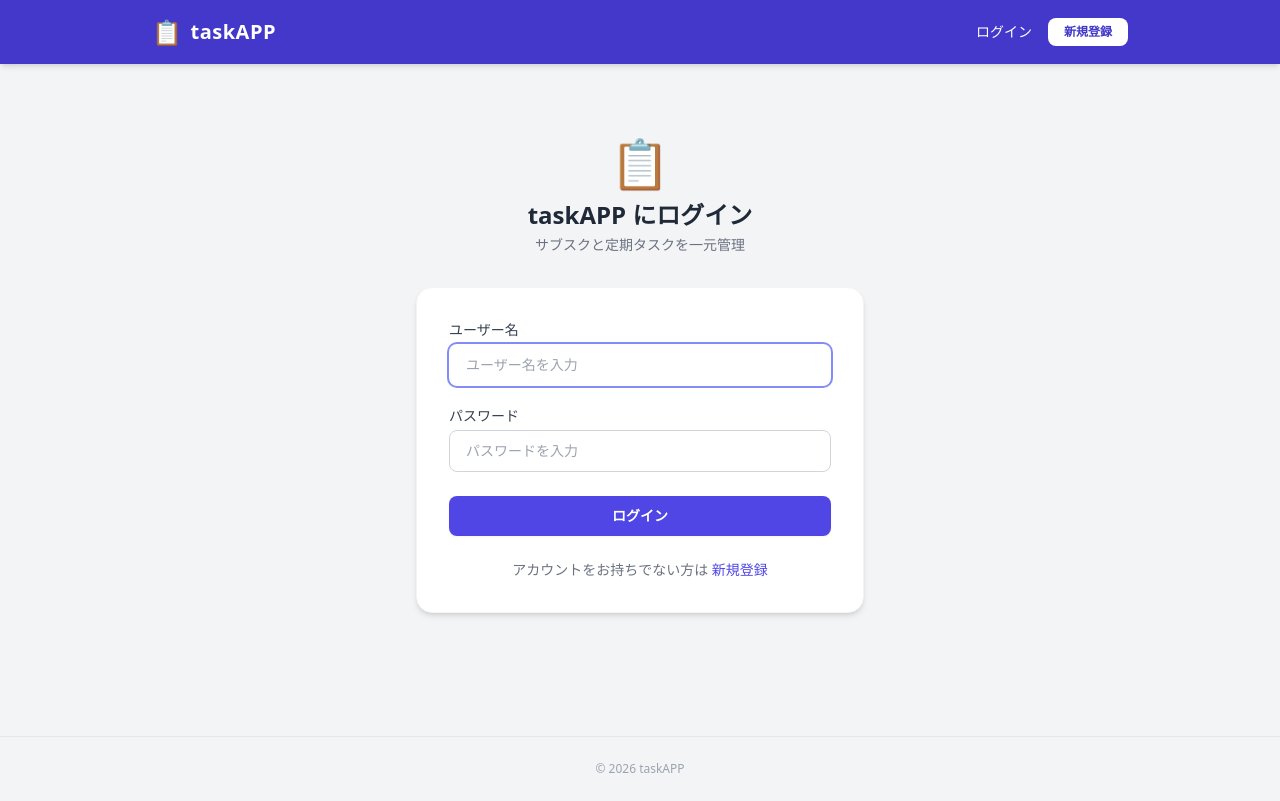
After one commit to RyosukeUemura/taskAPP, a Django app: page /accounts/login/ in a window 1280 px wide. The commit adds this page. Run offline with Django 5.2, Linux system fonts and the light colour scheme; some libraries are stand-ins or nearby versions.

Commit message:
feat(accounts): ユーザー認証機能とデータ分離を実装
- apps/accounts を新設（signup/login/logout ビュー）
- Subscription・RecurringTask に user FK を追加（null=True で安全移行）
- データマイグレーション: 既存レコードをスーパーユーザーに紐付け
- @login_required でダッシュボード・complete_task を保護
- 各ビューをログインユーザーのデータのみ返すよう修正
- base.html ヘッダーにログイン状態・ログアウトボタンを追加
- login/signup テンプレートを Tailwind CSS でデザイン
- LOGIN_URL / LOGIN_REDIRECT_URL / LOGOUT_REDIRECT_URL を設定

Co-Authored-By: Claude Sonnet 4.6 <noreply@anthropic.com>

```diff
--- /dev/null
+++ b/backend/apps/accounts/urls.py
@@ -0,0 +1,20 @@
+from django.contrib.auth import views as auth_views
+from django.urls import path
+
+from . import views
+
+app_name = "accounts"
+
+urlpatterns = [
+    path(
+        "login/",
+        auth_views.LoginView.as_view(template_name="accounts/login.html"),
+        name="login",
+    ),
+    path(
+        "logout/",
+        auth_views.LogoutView.as_view(),
+        name="logout",
+    ),
+    path("signup/", views.signup, name="signup"),
+]
--- a/backend/config/urls.py
+++ b/backend/config/urls.py
@@ -20,5 +20,6 @@ from django.urls import include, path
 
 urlpatterns = [
     path("admin/", admin.site.urls),
+    path("accounts/", include("apps.accounts.urls")),
     path("", include("apps.tracker.urls")),
 ]
--- /dev/null
+++ b/backend/templates/accounts/login.html
@@ -0,0 +1,82 @@
+{% extends "base.html" %}
+
+{% block title %}ログイン — taskAPP{% endblock %}
+
+{% block content %}
+<div class="min-h-[70vh] flex items-center justify-center">
+  <div class="w-full max-w-md">
+
+    <!-- カードヘッダー -->
+    <div class="text-center mb-8">
+      <span class="text-5xl">📋</span>
+      <h1 class="text-2xl font-bold text-gray-800 mt-3">taskAPP にログイン</h1>
+      <p class="text-sm text-gray-500 mt-1">サブスクと定期タスクを一元管理</p>
+    </div>
+
+    <!-- フォームカード -->
+    <div class="bg-white rounded-2xl shadow-md border border-gray-100 px-8 py-8">
+
+      {% if form.errors %}
+      <div class="bg-red-50 border border-red-200 text-red-700 text-sm rounded-lg px-4 py-3 mb-6">
+        ユーザー名またはパスワードが正しくありません。
+      </div>
+      {% endif %}
+
+      <form method="POST" novalidate>
+        {% csrf_token %}
+        <input type="hidden" name="next" value="{{ next }}" />
+
+        <!-- ユーザー名 -->
+        <div class="mb-5">
+          <label for="id_username" class="block text-sm font-medium text-gray-700 mb-1">
+            ユーザー名
+          </label>
+          <input
+            type="text"
+            id="id_username"
+            name="username"
+            autofocus
+            autocomplete="username"
+            required
+            class="w-full border border-gray-300 rounded-lg px-4 py-2.5 text-sm focus:outline-none focus:ring-2 focus:ring-indigo-400 focus:border-transparent transition"
+            placeholder="ユーザー名を入力"
+          />
+        </div>
+
+        <!-- パスワード -->
+        <div class="mb-6">
+          <label for="id_password" class="block text-sm font-medium text-gray-700 mb-1">
+            パスワード
+          </label>
+          <input
+            type="password"
+            id="id_password"
+            name="password"
+            autocomplete="current-password"
+            required
+            class="w-full border border-gray-300 rounded-lg px-4 py-2.5 text-sm focus:outline-none focus:ring-2 focus:ring-indigo-400 focus:border-transparent transition"
+            placeholder="パスワードを入力"
+          />
+        </div>
+
+        <!-- ログインボタン -->
+        <button
+          type="submit"
+          class="w-full bg-indigo-600 hover:bg-indigo-700 active:bg-indigo-800 text-white font-semibold py-2.5 rounded-lg transition-colors text-sm shadow-sm"
+        >
+          ログイン
+        </button>
+      </form>
+
+      <!-- サインアップリンク -->
+      <p class="text-center text-sm text-gray-500 mt-6">
+        アカウントをお持ちでない方は
+        <a href="{% url 'accounts:signup' %}" class="text-indigo-600 hover:text-indigo-800 font-medium">
+          新規登録
+        </a>
+      </p>
+    </div>
+
+  </div>
+</div>
+{% endblock %}
--- a/backend/templates/base.html
+++ b/backend/templates/base.html
@@ -14,9 +14,31 @@
       <a href="/" class="flex items-center gap-2 text-xl font-bold tracking-wide hover:opacity-90">
         <span class="text-2xl">📋</span> taskAPP
       </a>
-      <nav class="flex gap-6 text-sm font-medium">
-        <a href="/" class="hover:text-indigo-200 transition-colors">ダッシュボード</a>
-        <a href="/admin/" class="hover:text-indigo-200 transition-colors">管理画面</a>
+      <nav class="flex items-center gap-4 text-sm font-medium">
+        {% if user.is_authenticated %}
+          <a href="/" class="hover:text-indigo-200 transition-colors">ダッシュボード</a>
+          {% if user.is_staff %}
+          <a href="/admin/" class="hover:text-indigo-200 transition-colors">管理画面</a>
+          {% endif %}
+          <!-- ユーザー情報 + ログアウト -->
+          <div class="flex items-center gap-3 ml-2 pl-4 border-l border-indigo-500">
+            <span class="text-indigo-200 text-xs">👤 {{ user.username }}</span>
+            <form method="POST" action="{% url 'accounts:logout' %}">
+              {% csrf_token %}
+              <button
+                type="submit"
+                class="bg-indigo-500 hover:bg-indigo-400 text-white text-xs font-semibold px-3 py-1.5 rounded-lg transition-colors"
+              >
+                ログアウト
+              </button>
+            </form>
+          </div>
+        {% else %}
+          <a href="{% url 'accounts:login' %}" class="hover:text-indigo-200 transition-colors">ログイン</a>
+          <a href="{% url 'accounts:signup' %}" class="bg-white text-indigo-700 hover:bg-indigo-50 font-semibold px-4 py-1.5 rounded-lg transition-colors text-xs">
+            新規登録
+          </a>
+        {% endif %}
       </nav>
     </div>
   </header>
```
Also changed, not shown: backend/apps/accounts/views.py (added, +20 -0 lines), backend/apps/tracker/models.py (+17 -0 lines), backend/apps/tracker/views.py (+18 -8 lines), backend/config/settings/base.py (+8 -3 lines), backend/templates/accounts/signup.html (added, +68 -0 lines), backend/apps/accounts/__init__.py (added), backend/apps/tracker/migrations/0003_add_user_fk.py (added), backend/apps/tracker/migrations/0004_assign_existing_records_to_superuser.py (added).
